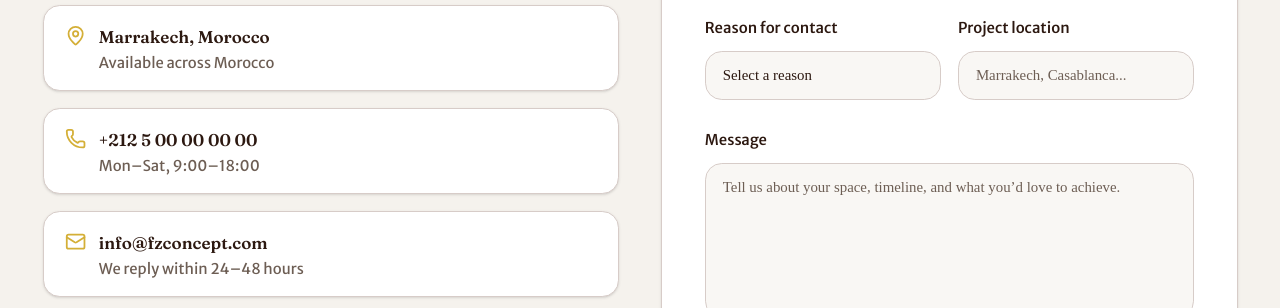
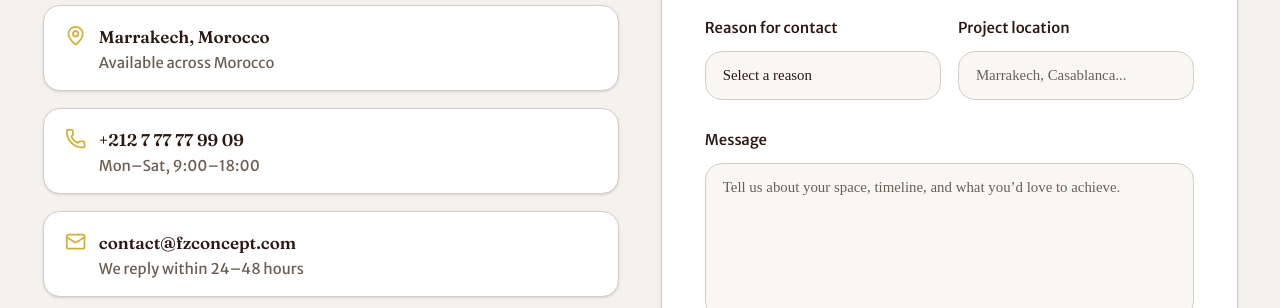
Before and after one commit to yassinejoundi/fzconcept-agency, a Next.js app: page /contact in a window 1280 px wide. Shown: the part 980-1288 px from the top of the page. Built offline with nearby package versions, Linux system fonts and the light colour scheme; no server answers.

Commit message:
update the contact informations in contact page

```diff
--- a/components/contact/FormSection.tsx
+++ b/components/contact/FormSection.tsx
@@ -171,7 +171,7 @@ export function FormSection() {
                 <Phone className="mt-0.5 h-5 w-5 text-gold" />
                 <div>
                   <p className="font-serif font-semibold text-foreground">
-                    +212 5 00 00 00 00
+                    +212 7 77 77 99 09
                   </p>
                   <p className="font-sans text-sm text-muted-foreground">
                     {copy.hours}
@@ -182,7 +182,7 @@ export function FormSection() {
                 <Mail className="mt-0.5 h-5 w-5 text-gold" />
                 <div>
                   <p className="font-serif font-semibold text-foreground">
-                    info@fzconcept.com
+                    contact@fzconcept.com
                   </p>
                   <p className="font-sans text-sm text-muted-foreground">
                     {copy.replyTime}
```
